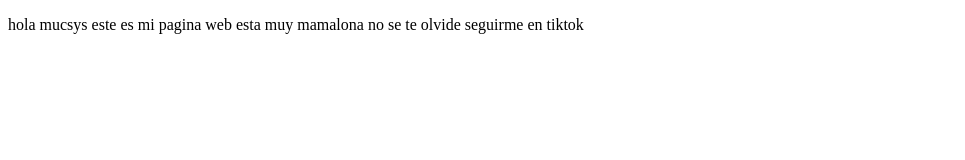
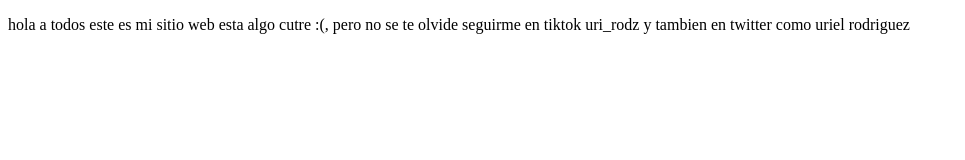
Before and after one commit to uri-rodz/proyectoListaDeTrabajosDelCursoPrework, a plain HTML site: page index.html in a window 1280 px wide. Shown: the whole page, without its empty margins (0-965 px from the left). Drawn offline with Linux system fonts and the light colour scheme.

Commit message:
cambios agregamos sitios personales

```diff
--- a/index.html
+++ b/index.html
@@ -8,7 +8,7 @@
 </head>
 <body>
     <P>
-        hola mucsys este es mi pagina web esta muy mamalona no se te olvide seguirme en tiktok
+        hola a todos este es mi sitio web esta algo cutre :(, pero no se te olvide seguirme en tiktok uri_rodz y tambien en twitter como uriel rodriguez
     </P>
 </body>
 </html>
```
